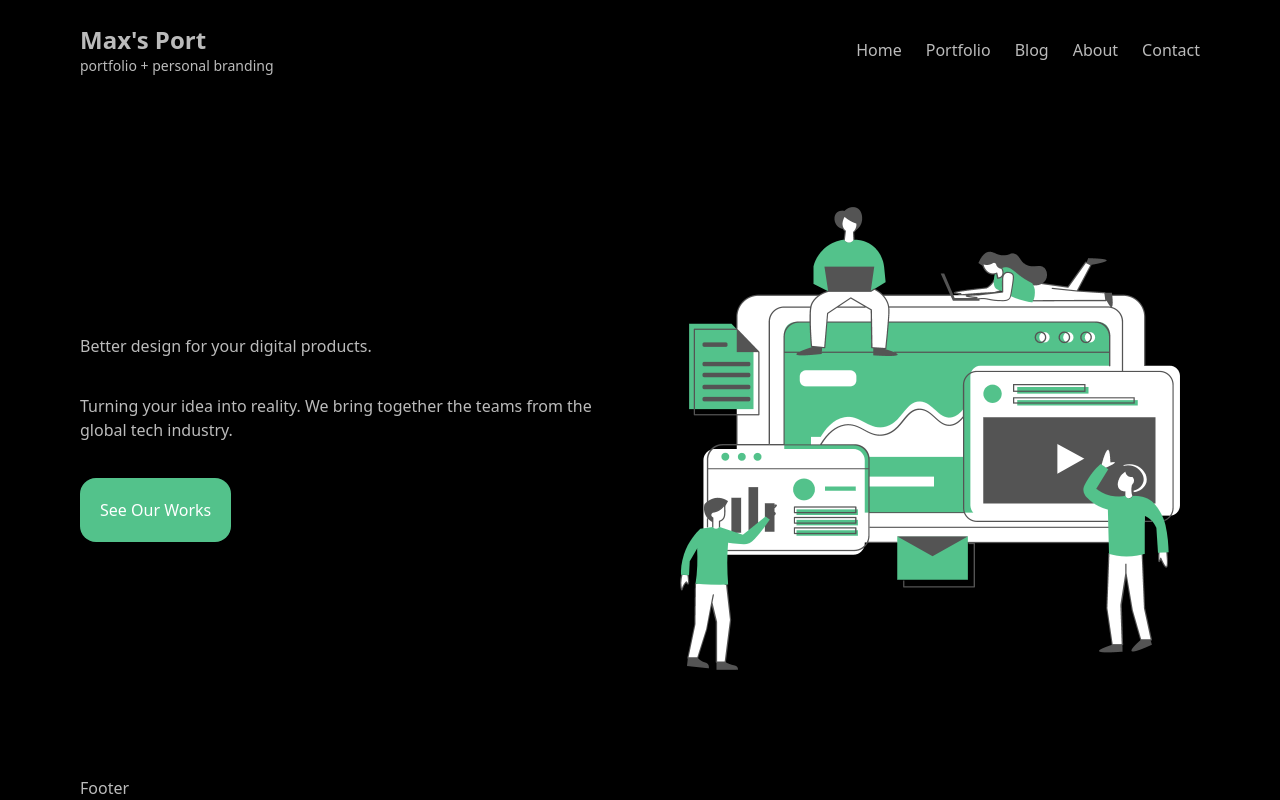
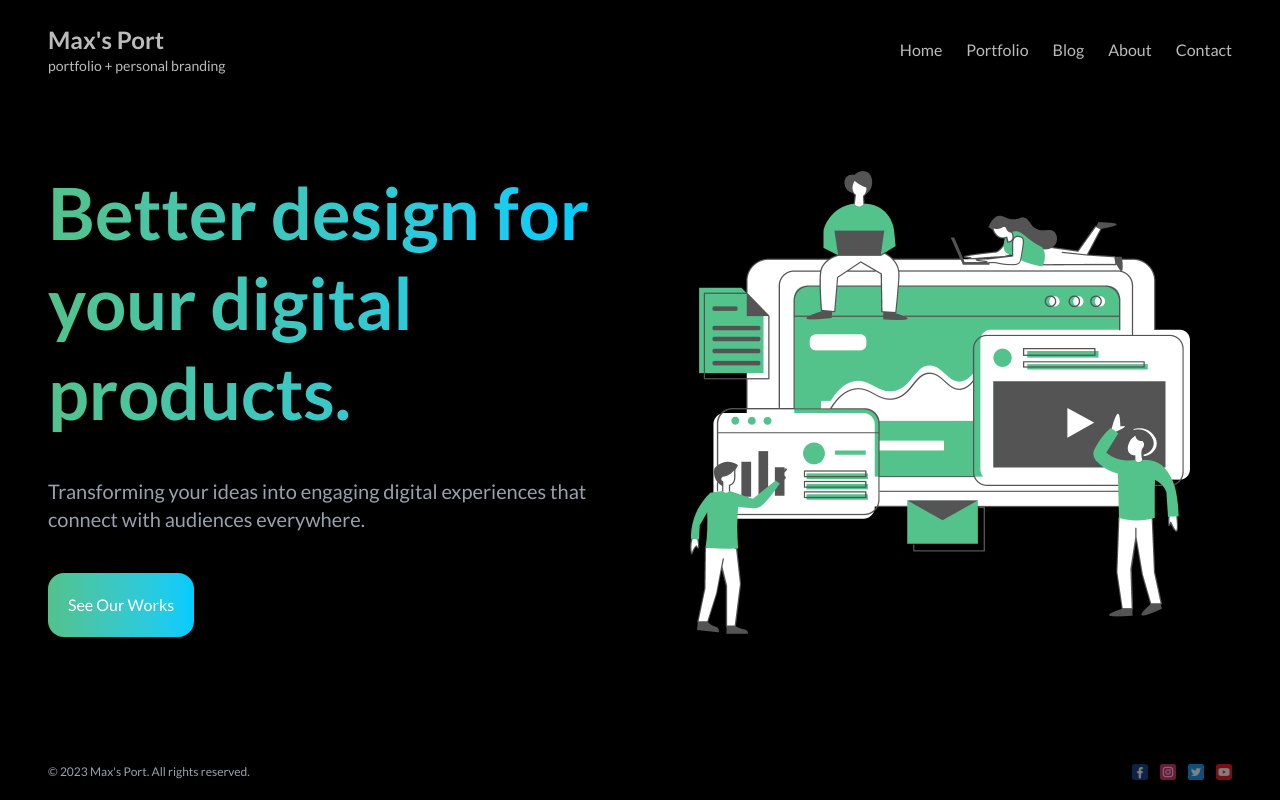
Before and after one commit to jehovah-son/Max-s-Port, a Next.js app: page / in a window 1280 px wide. Built offline with nearby package versions, Linux system fonts and the light colour scheme.

Commit message:
`Update fonts, layout, and components with new styles and features`

```diff
--- a/src/app/layout.tsx
+++ b/src/app/layout.tsx
@@ -1,5 +1,5 @@
 import type { Metadata } from "next";
-import { Geist, Geist_Mono } from "next/font/google";
+import { Geist, Geist_Mono, Lato } from "next/font/google";
 import "./globals.css";
 import Navbar from "@/component/navbar/Navbar";
 import Footer from "@/component/footer/Footer";
@@ -12,6 +12,11 @@ const geistSans = Geist({
 const geistMono = Geist_Mono({
   variable: "--font-geist-mono",
   subsets: ["latin"],
+});
+const lato = Lato({
+  weight: ["400", "700"], // ✅ valid
+  subsets: ["latin"],
+  display: "swap",
 });
 
 export const metadata: Metadata = {
@@ -26,8 +31,8 @@ export default function RootLayout({
 }>) {
   return (
     <html lang="en">
-      <body className={`${geistSans.variable} ${geistMono.variable} `}>
-        <div className="flex flex-col justify-between mx-20 min-h-[100vh]  max-w-[1366px]">
+      <body className={`${lato.className}  'antialiased' `}>
+        <div className="flex flex-col justify-between md:mx-12 mx-4 min-h-[100vh]  max-w-[1366px]">
           <Navbar />
           {children}
           <Footer />
--- a/src/app/page.tsx
+++ b/src/app/page.tsx
@@ -4,12 +4,14 @@ import Hero from "@/../public/hero.png";
 
 export default function Home() {
   return (
-    <div className="flex items-center gap-20">
-      <div className="flex-1 flex flex-col gap-9 ">
-        <h1 className="">Better design for your digital products.</h1>
-        <p className="">
-          Turning your idea into reality. We bring together the teams from the
-          global tech industry.
+    <div className=" flex items-center md:gap-25 gap-20 md:flex-row flex-col mb-15 ">
+      <div className="flex-1 flex flex-col gap-10">
+        <h1 className="md:text-7xl  text-5xl font-bold leading-tight bg-gradient-to-r from-[#53c28b] to-[#00ccff] bg-clip-text text-transparent inline-block">
+          Better design for your digital products.
+        </h1>
+        <p className="text-gray-400 text-xl">
+          Transforming your ideas into engaging digital experiences that connect
+          with audiences everywhere.
         </p>
         <Button href="/portfolio" text="See Our Works" />
       </div>
--- a/src/component/button/Button.tsx
+++ b/src/component/button/Button.tsx
@@ -9,7 +9,7 @@ export default function Button({ href, text }: Props) {
   return (
     <Link href={href}>
       <button
-        className=" p-5 cursor-pointer bg-[#53c28b] border-none text-white w-max rounded-2xl
+        className=" p-5 cursor-pointer bg-gradient-to-r from-[#53c28b] to-[#00ccff] border-none text-white w-max rounded-2xl
        "
       >
         {text}
--- a/src/component/footer/Footer.tsx
+++ b/src/component/footer/Footer.tsx
@@ -1,5 +1,32 @@
-import React from "react";
-
+import Image from "next/image";
+import FaceBook from "../../../public/1.png";
+import IG from "../../../public/2.png";
+import X from "../../../public/3.png";
+import YouTube from "../../../public/4.png";
 export default function Footer() {
-  return <div>Footer</div>;
+  return (
+    <div className=" flex justify-between items-center mb-5">
+      <div className="text-xs text-gray-400">
+        © 2023 Max&apos;s Port. All rights reserved.
+      </div>
+      <div className=" opacity-50 flex gap-3 justify-center items-center cursor-pointer">
+        <Image
+          src={FaceBook}
+          width={16}
+          height={16}
+          className=""
+          alt="facebook"
+        />
+        <Image src={IG} width={16} height={16} className="" alt="instagram" />
+        <Image src={X} width={16} height={16} className="" alt="twitter" />
+        <Image
+          src={YouTube}
+          width={16}
+          height={16}
+          className=""
+          alt="youtube"
+        />
+      </div>
+    </div>
+  );
 }
```
